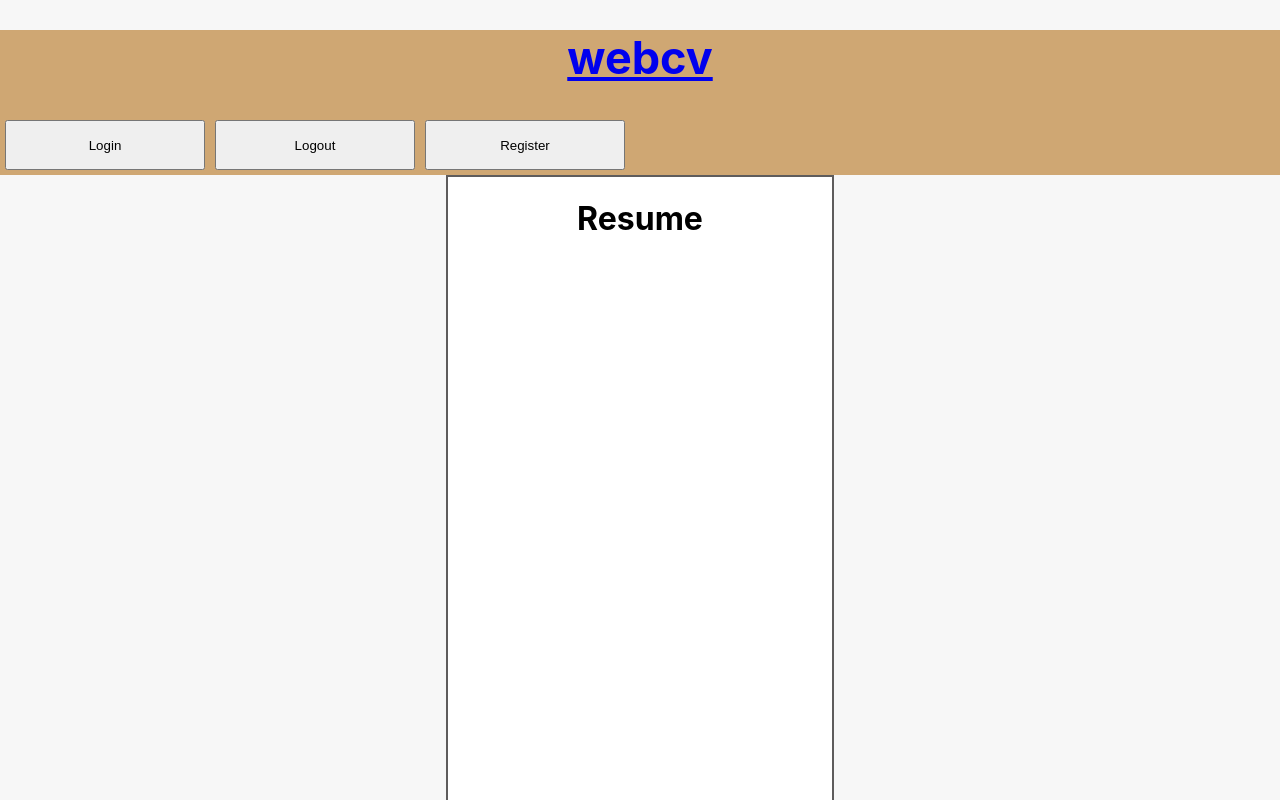
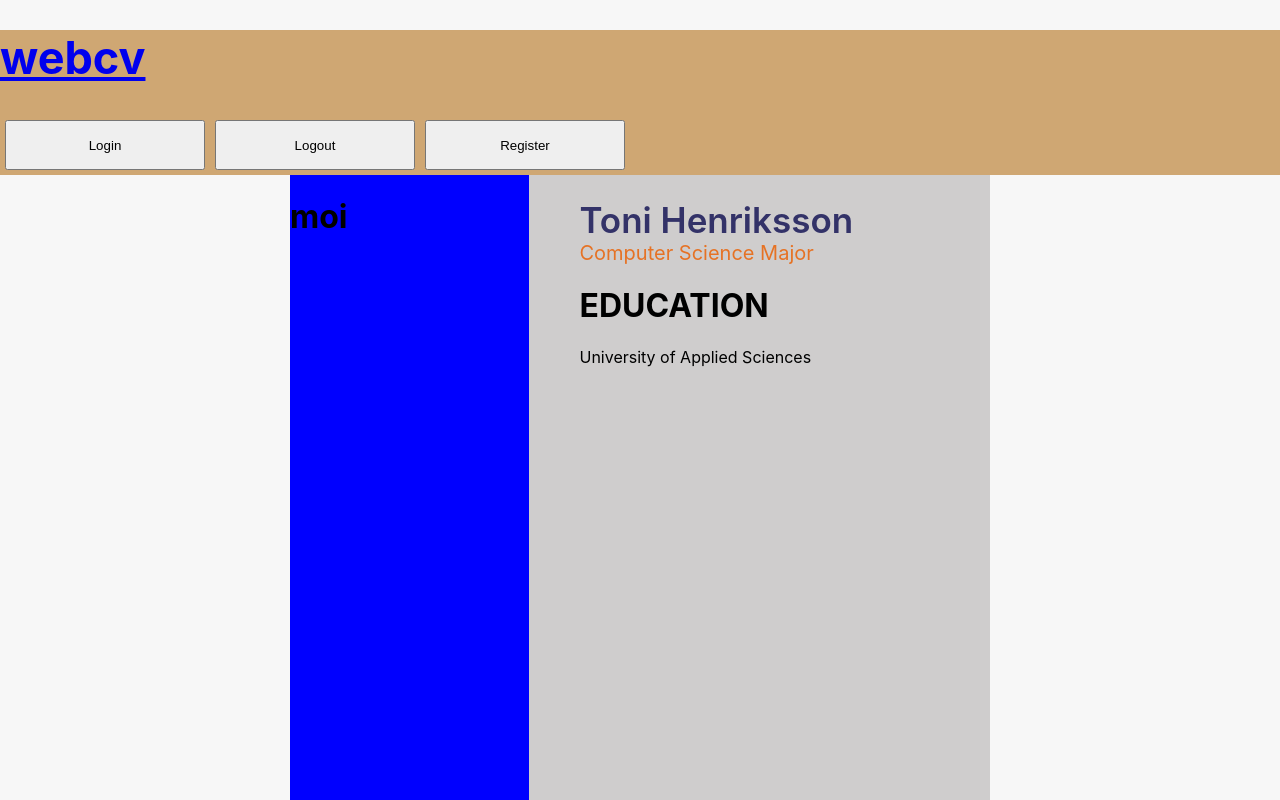
Before and after one commit to Toni-Henriksson/webcv, a React (Create React App) app: page /profile in a window 1280 px wide. Shown: the top 800 px of the page. Built offline with nearby package versions, Linux system fonts and the light colour scheme; no server answers.

Commit message:
working on resume template

```diff
--- a/src/components/MainRegisterModule.js
+++ b/src/components/MainRegisterModule.js
@@ -1,15 +1,18 @@
 import {React, useState} from "react";
 import '../css/components/mainRegisterModule.css';
 import { register } from '../backend/firebase-utility';
+import { useNavigate } from "react-router-dom";
 
 
 
 const MainRegisterModule = () => {
     const [registerEmail, setRegisterEmail] = useState("");
     const [registerPassword, setRegisterPassword] = useState("");
+    let navigation = useNavigate();
 
     function handleRegister(){
         register(registerEmail, registerPassword);
+        navigation('/profile');
 
     }
     return (
--- /dev/null
+++ b/src/components/ResumeTemplate.js
@@ -0,0 +1,28 @@
+import {React, useState} from "react";
+import '../css/components/resumetemplate.css';
+
+
+const ResumeTemplate = () => {
+
+    const [name, setName] = useState("Toni Henriksson");
+    const [title, setTitle] = useState("Computer Science Major");
+    const [education, setEducation] = useState("University of Applied Sciences");
+
+
+
+    return (
+        <div className="resume-template-container">
+            <div className="resume-left-part">
+                <h1>moi</h1>
+            </div>
+            <div className="resume-right-part">
+                <h1 className="resume-right-part-name">{name}</h1>
+                <p className="resume-right-part-title">{title}</p>
+                <h1>EDUCATION</h1>
+                <p>{education}</p>
+            </div>
+        </div>
+    );
+}
+
+export default ResumeTemplate;
--- /dev/null
+++ b/src/css/components/resumetemplate.css
@@ -0,0 +1,29 @@
+.resume-template-container{
+    display: flex;
+    flex-direction: row;
+    height: 100%;
+}
+.resume-left-part{
+    background-color: blue;
+    width: 35%;
+    height: 100%;
+}
+.resume-right-part{
+    width: 60%;
+    background-color: rgb(207, 205, 205);
+    height: 100%;
+    padding-left: 50px;
+
+}
+.resume-right-part-name{
+    font-size: 35px;
+    color: rgb(51, 50, 104);
+    font-weight: 600;
+    margin-bottom: 0%;
+}
+.resume-right-part-title{
+    font-size: 20px;
+    color: rgb(230, 114, 36);
+    font-weight: 400;
+    margin-top: 0;
+}
--- a/src/css/screens/profile.css
+++ b/src/css/screens/profile.css
@@ -1,16 +1,7 @@
 .profile-wrapper{
-
-}
-h1{
-    text-align: center;
-}
-.resume-render-wrapper{
     display: block;
     margin: auto;
-    height: 700px;
-    width: 30%;
-    background-color: white;
-    border-style: solid;
-    border-width: 2px;
-    border-color: rgb(94, 92, 92);
+    width:700px;
+    height: 800px;
+    background-color: blueviolet;
 }
--- a/src/screens/Home.js
+++ b/src/screens/Home.js
@@ -1,7 +1,6 @@
-import {React} from "react";
+import {React, useState} from "react";
 import '../css/screens/home.css';
 import NavigationBar from '../components/NavigationBar';
-import MainRegisterModule from '../components/MainRegisterModule';
 
 const Home = () => {
     return (
--- a/src/screens/Login.js
+++ b/src/screens/Login.js
@@ -2,13 +2,16 @@ import {React, useState} from "react";
 import '../css/screens/login.css';
 import NavigationBar from '../components/NavigationBar';
 import { login } from '../backend/firebase-utility';
+import { useNavigate } from "react-router-dom";
 
 const Login = () => {
     const [loginEmail, setLoginEmail] = useState("");
     const [loginPassword, SetLoginPassword] = useState("");
+    let navigation = useNavigate();
 
     function handleLogin(){
         login(loginEmail, loginPassword);
+        navigation('/profile');
     }
     return (
         <>
--- a/src/screens/Profile.js
+++ b/src/screens/Profile.js
@@ -1,15 +1,14 @@
 import {React} from "react";
 import '../css/screens/profile.css';
 import NavigationBar from '../components/NavigationBar';
+import ResumeTemplate from '../components/ResumeTemplate';
 
 const Profile = () => {
     return (
         <>
         <NavigationBar></NavigationBar>
         <div className="profile-wrapper">
-            <div className="resume-render-wrapper">
-                <h1>Resume</h1>
-            </div>
+          <ResumeTemplate></ResumeTemplate>
         </div>
       </>
     );
```
